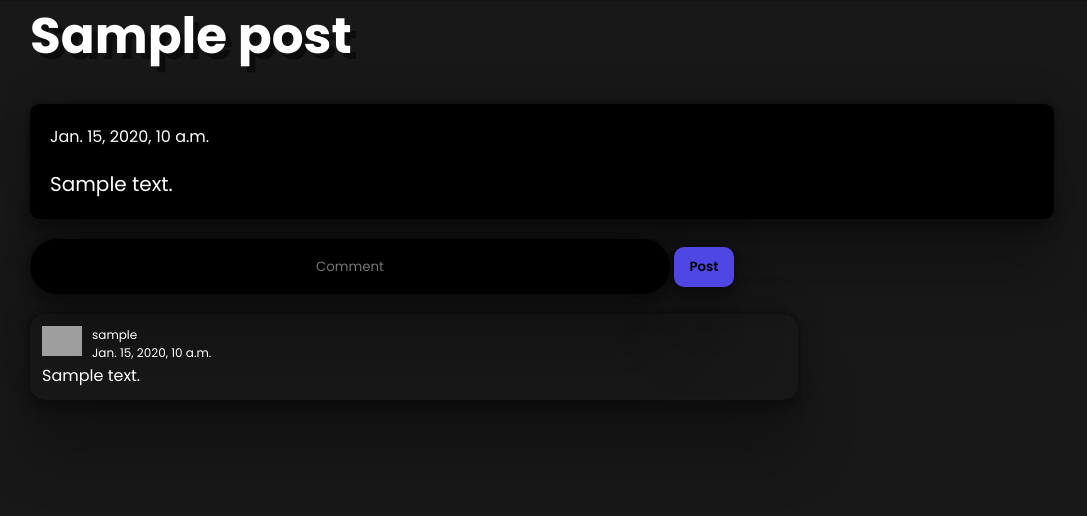
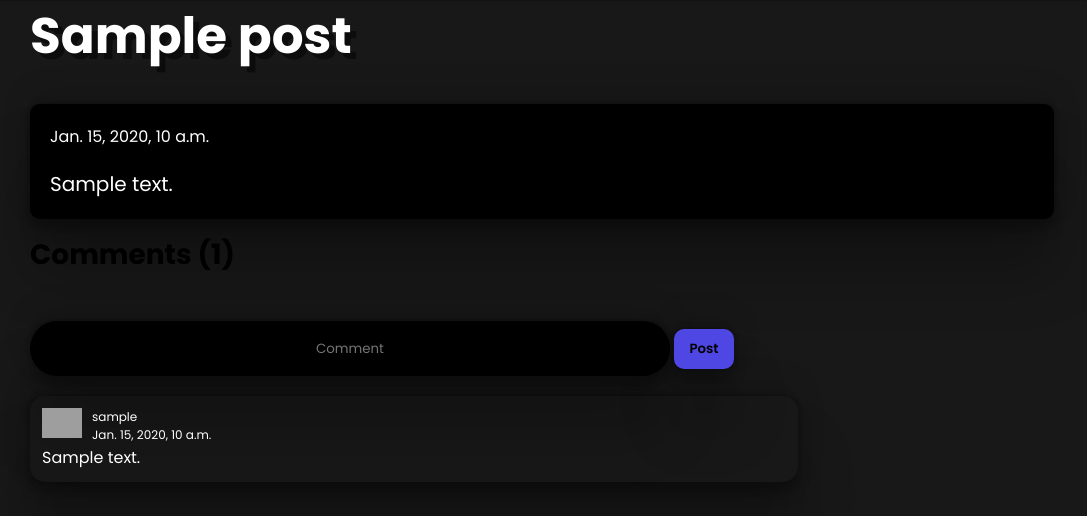
Before and after one commit to CoderAyushX/my-portfolio, a Django app: template templates/blogpost.html in a window 1280 px wide. Shown: the part 79-595 px from the top of the page, without its empty margins (0-1087 px from the left). Run offline with Django 4.2, Linux system fonts and the light colour scheme; the template is opened without the code that fills it: most values are stand-ins (such as "Sample title", 1, 10 or a date in 2020); grey boxes are pictures that could not be loaded.

Commit message:
style changed

```diff
--- a/static/style.css
+++ b/static/style.css
@@ -380,6 +380,11 @@ li{
   color: white;
   font-size: 28px;
 }
+.commentTitle{
+  font-size: 28px;
+  font-family: 'Poppins', sans-serif;
+  margin: 15px 0 25px 30px;
+}
 footer{
     position: relative;
     bottom: 0;
--- a/templates/blog.html
+++ b/templates/blog.html
@@ -2,7 +2,7 @@
 {% block title %}Blogs{% endblock title %}
 {% block body %}
 <h1 class="blogsHeading">Ayush blogs</h1>
-{% for blog  in blogs %}
+{% for blog  in blogs reversed %}
 <div class="blog">
     <p> {{blog.date}}</p>
     <h1>{{blog.title}}</h1>
--- a/templates/blogpost.html
+++ b/templates/blogpost.html
@@ -6,6 +6,7 @@
     <p>{{post.date}}</p>
     <p class="blogpostContent">{{post.content}}</p>
 </div>
+<h1 class="commentTitle">Comments ({{comments.count}})</h1>
 <form action="/blog/comment/" method="post">
     {% csrf_token %}
     <input type="text" class="comment" placeholder="Comment" name="comment">
```
